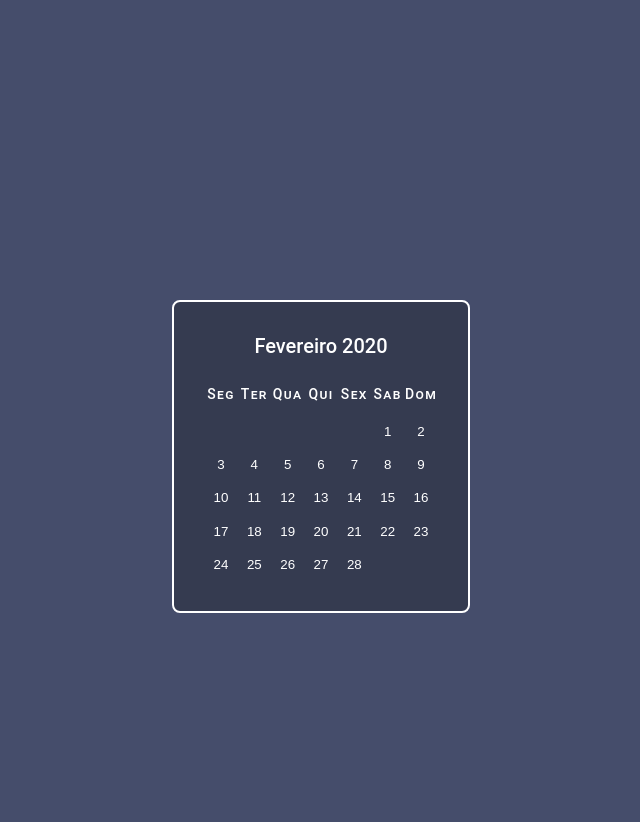
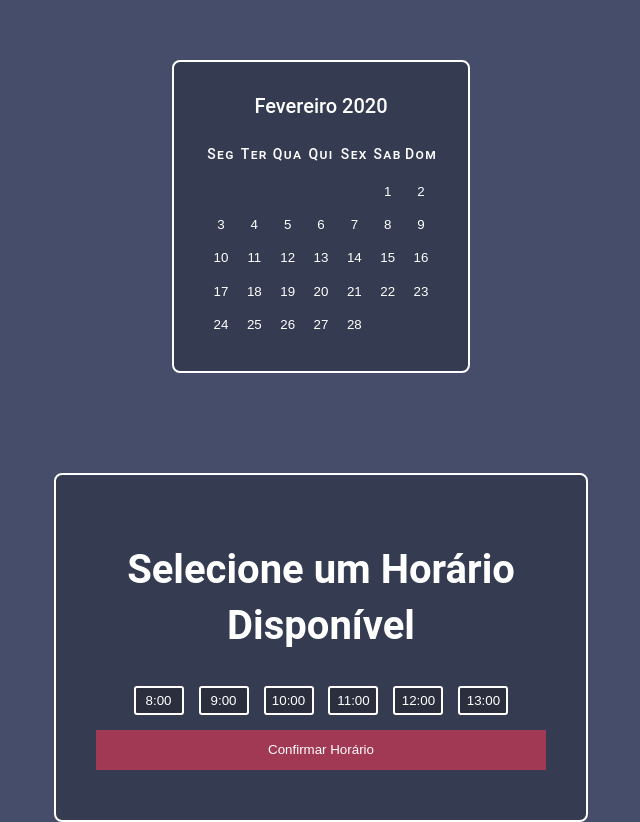
Before and after one commit to allisonantunes/ADS, a PHP site: page /calendario/page1.html in a window 1280 px wide. Shown: the whole page, without its empty margins (319-959 px from the left). Before the commit the page ends 613 px from the top, so only its background shows below. Run offline with PHP 8.4, Linux system fonts and the light colour scheme.

Commit message:
calendario e hora juntos

```diff
--- a/calendario/page1.css
+++ b/Styles/page1.css
@@ -36,7 +36,7 @@ body {
 
 main {
   max-width: max-content;
-  margin: 15em auto 0 auto;
+  margin: 3em auto 0 auto;
   padding: 1.5em;
   background-color: rgba(19, 19, 19, 0.3);
   border: 2px solid #fff;
@@ -94,14 +94,42 @@ main {
   background-color: var(--blue-grey-050);
   color: var(--blue-grey-700);
 }
-
-.date-grid button:active,
-.date-grid button.is-selected {
+.button_time{
+  border: 2px solid #fff;
+  padding: 5px;
+  margin: 5px;
+  width: 50px;
+  border-radius: 3px;
+  background-color: rgba(19, 19, 19, 0.3);
+  color: #fff
+}
+.button_time button:hover{
   background-color: var(--teal-100);
   color: var(--teal-900);
 }
-.button_date{
-  border: 0;
-  color: aquamarine;
-  background-color: #39caad;
+.time{
+  text-align: center;
 }
+
+.time button:hover,
+.time button:focus {
+  outline: none;
+  background-color: var(--blue-grey-050);
+  color: var(--blue-grey-700);
+}
+
+h1{
+  text-align: center;
+  color: #fff;
+}
+.card_time{
+  justify-content: center;
+  background-color: rgba(19, 19, 19, 0.3);
+  padding: 40px;
+  border: 2px solid #fff;
+  border-radius: 8px;
+  width: 450px;
+  margin-left: auto;
+  margin-right: auto;
+  margin-top: 100px;
+}
--- a/login/style.css
+++ b/Styles/style.css
@@ -70,7 +70,7 @@ body {
     height: 40px;
     background-color: #a13854;
     border:none;
-    color:#e1e1e1;
+    color: #fff;
     margin: 10px 0;
 }
 
--- a/cadastro/register.html
+++ b/cadastro/register.html
@@ -5,7 +5,7 @@
     <meta http-equiv="X-UA-Compatible" content="IE=edge">
     <meta name="viewport" content="width=device-width, initial-scale=1.0">
     <title>Cadrastre-se</title>
-    <link rel="stylesheet" href="../login/style.css">
+    <link rel="stylesheet" href="../Styles/style.css">
 </head>
 <body>
     <div id="login">
--- a/calendario/page1.html
+++ b/calendario/page1.html
@@ -4,7 +4,8 @@
     <meta charset="UTF-8">
     <meta http-equiv="X-UA-Compatible" content="IE=edge">
     <meta name="viewport" content="width=device-width, initial-scale=1.0">
-    <link rel="stylesheet" href="page1.css">
+    <link rel="stylesheet" href="../Styles/page1.css">
+    <link rel="stylesheet" href="../Styles/style.css">
     <title>AGENDAMENTO</title>
 </head>
 <body>
@@ -110,5 +111,33 @@
     </div>
   </div>
 </main>
+<div class="card_time">
+  <h1>Selecione um Horário Disponível</h1>
+    <div class="time" class="date-grid">
+      <button class="button_time">
+        <time datetime="2010-02-01">8:00</time>
+      </button>
+      <button class="button_time">
+        <time datetime="2010-02-01">9:00</time>
+      </button>
+      <button class="button_time">
+        <time datetime="2010-02-01">10:00</time>
+      </button>
+      <button class="button_time">
+        <time datetime="2010-02-01">11:00</time>
+      </button>
+      <button class="button_time">
+        <time datetime="2010-02-01">12:00</time>
+      </button>
+      <button class="button_time">
+        <time datetime="2010-02-01">13:00</time>
+      </button>
+    </div>
+      <form action="/pagina-processa-dados-do-form" method="post">
+      <div class="card-footer">
+        <button type="submit" class="submit" >Confirmar Horário</button>
+      </div>
+   </form>
+</div>
 </body>
 </html>
--- a/login/index.html
+++ b/login/index.html
@@ -6,7 +6,7 @@
     <meta http-equiv="X-UA-Compatible" content="IE=edge">
     <meta name="viewport" content="width=device-width, initial-scale=1.0">
     <title>Login</title>
-    <link rel="stylesheet" href="style.css">
+    <link rel="stylesheet" href="../Styles/style.css">
 </head>
 
 <body>
```
Also changed, not shown: calendario/horario.html (+1 -24 lines).
